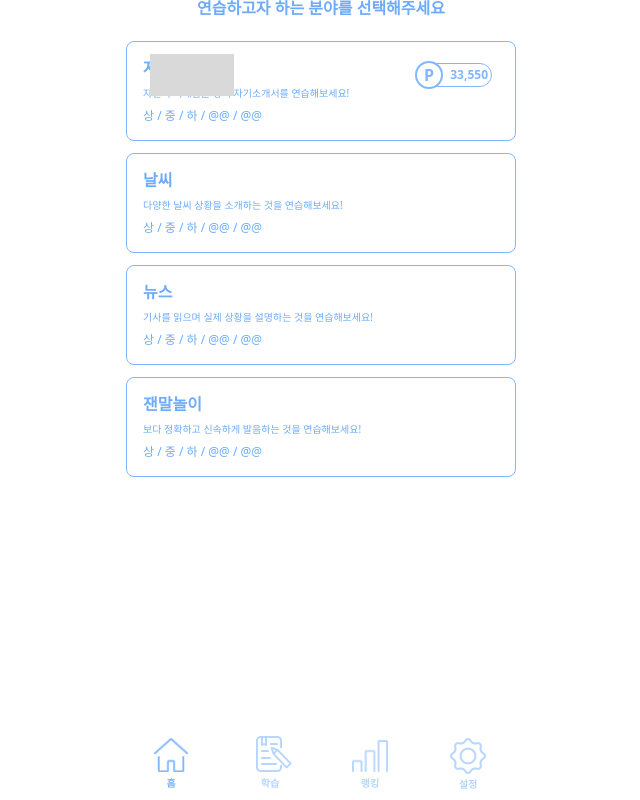
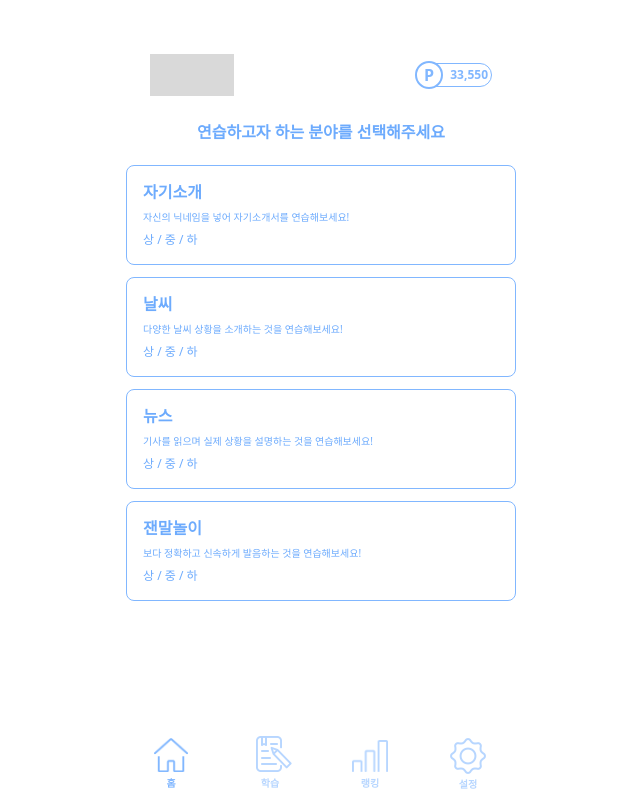
Before and after one commit to 9ITHON/2-giveYouEar-SpeekSee-FE, a React (Vite) app: page /script in a window 1280 px wide. Shown: the whole page, without its empty margins (319-959 px from the left). Built offline with nearby package versions, Linux system fonts and the light colour scheme.

Commit message:
FEAT: 폴더 구조 + 라우트 경로명 수정

```diff
--- a/src/App.tsx
+++ b/src/App.tsx
@@ -1,4 +1,4 @@
-import { Navigate, Route, Routes } from 'react-router-dom';
+import { Route, Routes } from 'react-router-dom';
 import Login from './pages/Auth/Login';
 import Signup from './pages/Auth/Signup';
 import Home from './pages/Home/Home';
@@ -6,11 +6,13 @@ import Practice from './pages/Script/Practice';
 import styled from 'styled-components';
 import Test from './pages/Test/Test';
 import Review from './pages/Study/Review';
-import Mypage from './pages/Mypage/Mypage';
+import Settings from './pages/Settings/Settings';
 import Dashboard from './pages/Dashboard/Dashboard';
-import Select from './pages/Script/Select';
+import Category from './pages/Script/Category';
 import Main from './layout/Main';
 import Attendance from './pages/Attendance/Attendance';
+import Study from './pages/Study/Study';
+import Ranking from './pages/Ranking/Ranking';
 
 const AppStyle = styled.div`
   display: flex;
@@ -31,16 +33,19 @@ function App() {
         <Routes>
           <Route element={<Main />}>
             <Route path="/" element={<Home />} />
-            <Route path="/attendance" element={<Attendance />} />
-            <Route path="review" element={<Review />} />
-            <Route path="script" element={<Select />} />
+            <Route path="attendance" element={<Attendance />} />
+            <Route path="study" element={<Study />}>
+              <Route path="review" element={<Review />} />
+            </Route>
+            <Route path="script" element={<Category />} />
             <Route path="dashboard" element={<Dashboard />} />
-            <Route path="settings" element={<Mypage />} />
+            <Route path="ranking" element={<Ranking />} />
+            <Route path="settings" element={<Settings />} />
           </Route>
           <Route path="login" element={<Login />} />
           <Route path="signup" element={<Signup />} />
           <Route path="test" element={<Test />} />
-          <Route path="script/practice/:session_id/:script_id" element={<Practice />} />
+          <Route path="script/:script_id" element={<Practice />} />
         </Routes>
       </Common>
     </AppStyle>
--- a/src/components/Footer.tsx
+++ b/src/components/Footer.tsx
@@ -68,7 +68,7 @@ const Footer = ({ mainRoutes }: { mainRoutes: Record<string, Record<string, stri
       </StyledNavLink>
       <StyledNavLink to="/study" style={NavLinkStyle}>
         <img
-          src={curNav === 'review' ? PracticeClickedIcon : PracticeIcon}
+          src={curNav === 'study' ? PracticeClickedIcon : PracticeIcon}
           alt="학습"
           width="36"
           height="36"
@@ -77,7 +77,7 @@ const Footer = ({ mainRoutes }: { mainRoutes: Record<string, Record<string, stri
             marginLeft: '8px',
           }}
         />
-        <NavName $isActive={curNav === 'review'}>학습</NavName>
+        <NavName $isActive={curNav === 'study'}>학습</NavName>
       </StyledNavLink>
       <StyledNavLink to="/ranking" style={NavLinkStyle}>
         <img
--- a/src/layout/Main.tsx
+++ b/src/layout/Main.tsx
@@ -18,6 +18,10 @@ const Main = () => {
   const mainRoutes: Record<string, Record<string, string>> = {
     '/': {
       nav: 'home',
+    },
+    '/study': {
+      nav: 'study',
+      pagename: "학습"
     },
     '/script': {
       nav: 'home',
--- /dev/null
+++ b/src/pages/Ranking/Ranking.tsx
@@ -0,0 +1,5 @@
+const Ranking = () => {
+  return <div></div>;
+};
+
+export default Ranking;
--- a/src/pages/Script/Select.tsx
+++ b/src/pages/Script/Category.tsx
@@ -1,4 +1,3 @@
-import styled from 'styled-components';
 import List from '../../components/List';
 import SelectDescription from './components/SelectDescription';
 
@@ -7,22 +6,22 @@ const Select = () => {
     {
       title: '자기소개',
       description: '자신의 닉네임을 넣어 자기소개서를 연습해보세요!',
-      detail: '상 / 중 / 하 / @@ / @@',
+      detail: '상 / 중 / 하',
     },
     {
       title: '날씨',
       description: '다양한 날씨 상황을 소개하는 것을 연습해보세요!',
-      detail: '상 / 중 / 하 / @@ / @@',
+      detail: '상 / 중 / 하',
     },
     {
       title: '뉴스',
       description: '기사를 읽으며 실제 상황을 설명하는 것을 연습해보세요!',
-      detail: '상 / 중 / 하 / @@ / @@',
+      detail: '상 / 중 / 하',
     },
     {
       title: '잰말놀이',
       description: '보다 정확하고 신속하게 발음하는 것을 연습해보세요!',
-      detail: '상 / 중 / 하 / @@ / @@',
+      detail: '상 / 중 / 하',
     },
   ];
   return (
--- a/src/pages/Script/components/SelectDescription.tsx
+++ b/src/pages/Script/components/SelectDescription.tsx
@@ -1,6 +1,7 @@
 import styled from 'styled-components';
 
 const SelectDescription = styled.h1`
+  margin-top: 124px;
   margin-bottom: 25px;
   color: #6dabfd;
   font-size: 16px;
--- /dev/null
+++ b/src/pages/Study/Study.tsx
@@ -0,0 +1,5 @@
+const Study = () => {
+	return <div></div>
+}
+
+export default Study;
```
Also changed, not shown: src/pages/Settings/Settings.tsx (renamed from src/pages/Mypage/Mypage.tsx).
